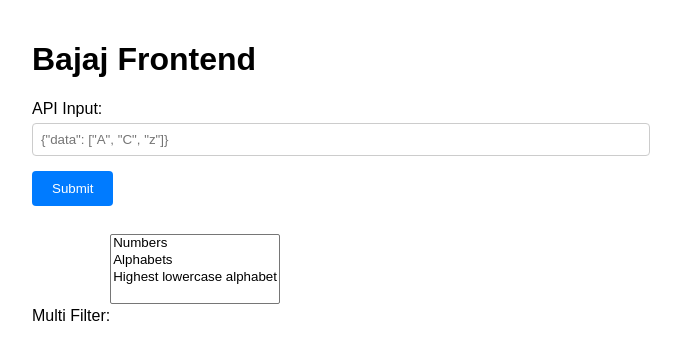
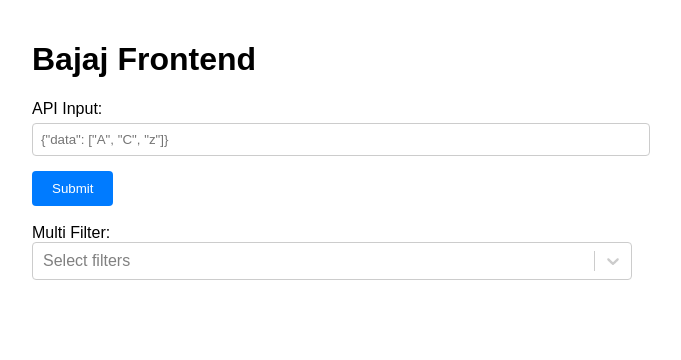
Before and after one commit to Sanjaykrishnaa/frontend_bajaj, a React (Create React App) app: page / in a window 1280 px wide. Shown: the top 360 px of the page, without its empty margins (308-989 px from the left). Built offline with nearby package versions, Linux system fonts and the light colour scheme.

Commit message:
Update App.js

```diff
--- a/src/App.js
+++ b/src/App.js
@@ -1,6 +1,13 @@
 import React, { useState } from 'react';
 import axios from 'axios';
-import './App.css'; // Make sure this file exists and is correctly linked
+import Select from 'react-select';
+import './App.css';
+
+const options = [
+  { value: 'Numbers', label: 'Numbers' },
+  { value: 'Alphabets', label: 'Alphabets' },
+  { value: 'Highest lowercase alphabet', label: 'Highest lowercase alphabet' },
+];
 
 const App = () => {
   const [input, setInput] = useState('');
@@ -11,9 +18,8 @@
     setInput(event.target.value);
   };
 
-  const handleSelectChange = (event) => {
-    const selected = Array.from(event.target.selectedOptions, option => option.value);
-    setSelectedOptions(selected);
+  const handleSelectChange = (selected) => {
+    setSelectedOptions(selected ? selected.map(option => option.value) : []);
   };
 
   const handleSubmit = async (event) => {
@@ -71,11 +77,14 @@
       <br />
       <label>
         Multi Filter:
-        <select multiple={true} onChange={handleSelectChange}>
-          <option value="Numbers">Numbers</option>
-          <option value="Alphabets">Alphabets</option>
-          <option value="Highest lowercase alphabet">Highest lowercase alphabet</option>
-        </select>
+        <Select
+          isMulti
+          options={options}
+          onChange={handleSelectChange}
+          className="basic-multi-select"
+          classNamePrefix="select"
+          placeholder="Select filters"
+        />
       </label>
       <div>
         {renderResponse()}
```
